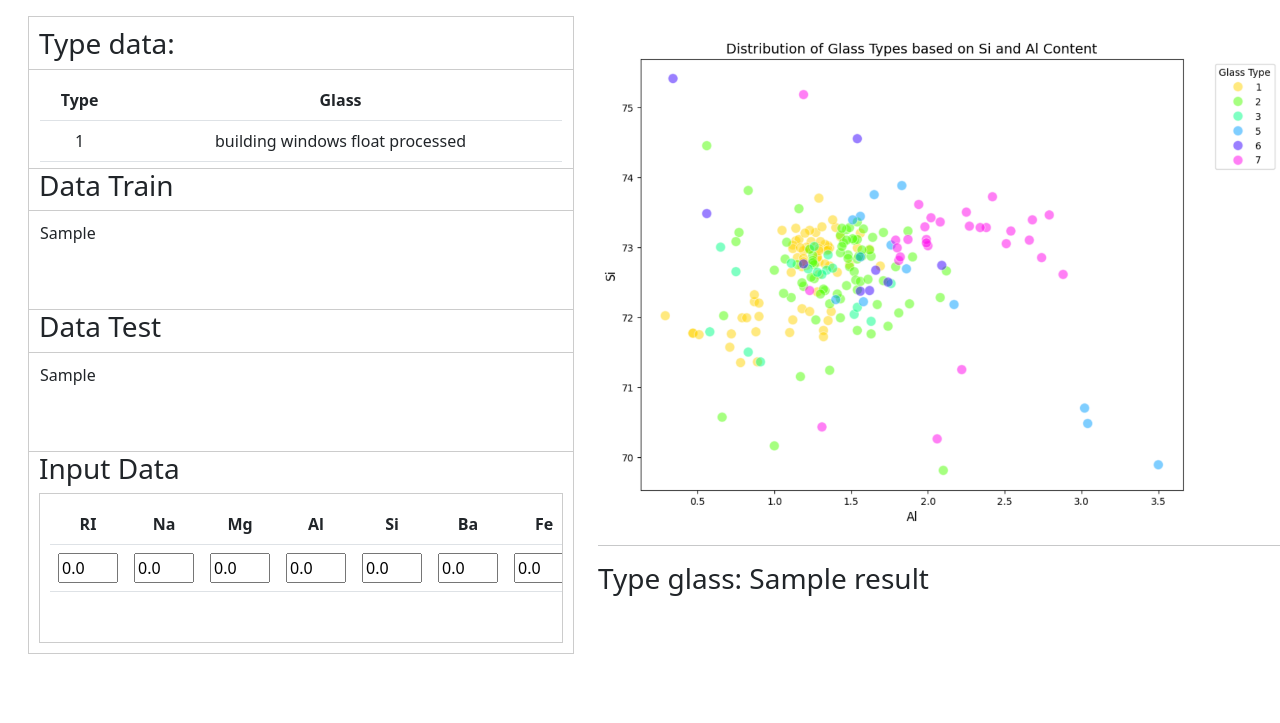
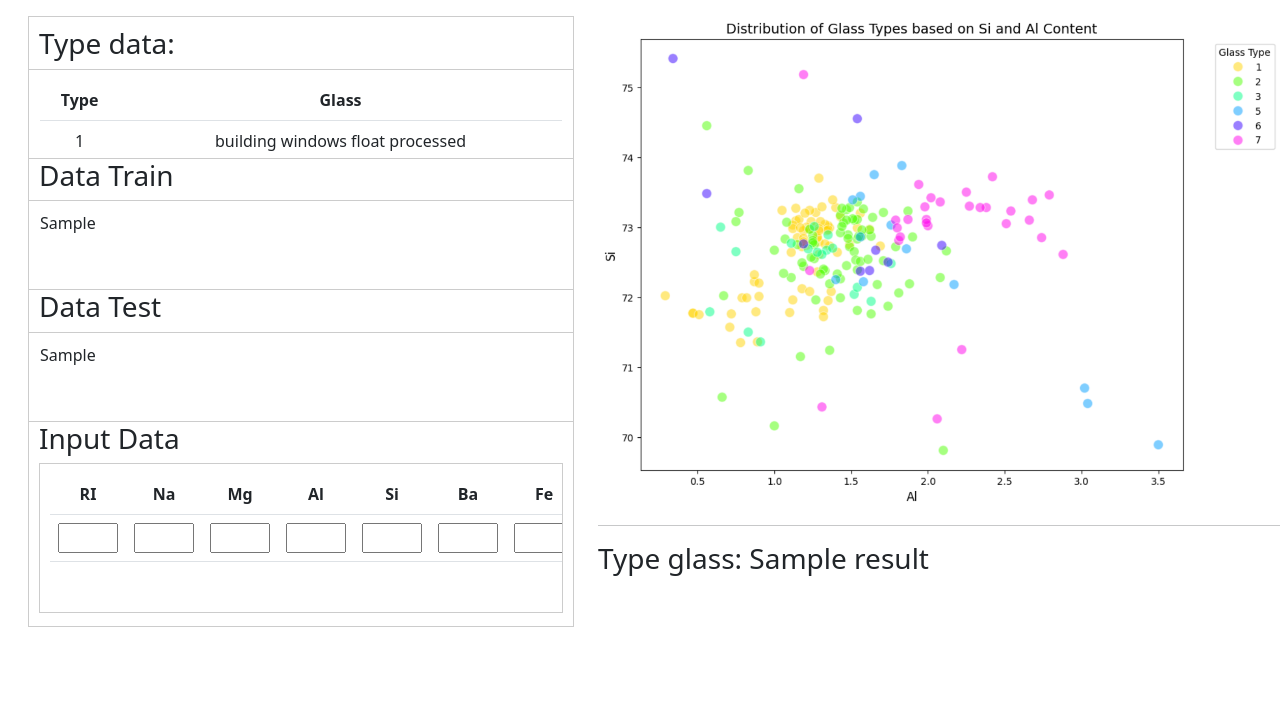
Before and after one commit to chuthimai/BTL-AI, a Flask app: template templates/knn.html in a window 1280 px wide. Shown: the part 50-773 px from the top of the page. Run offline with Flask 3, Linux system fonts and the light colour scheme; the template is opened without the code that fills it: most values are stand-ins (such as "Sample title", 1, 10 or a date in 2020).

Commit message:
cố định giá trị sau khi nhập knn và sửa kích thước thanh cuộn

```diff
--- a/main.py
+++ b/main.py
@@ -28,6 +28,8 @@ matrix = [
 ]
 
 heu = [6, 4, 4, 3, 4, 1, 1, 0, 0]
+
+knn_input = (0.0, 0.0, 0.0, 0.0, 0.0, 0.0, 0.0)
 
 @app.route('/')
 def home():
@@ -79,6 +81,7 @@ def ida_star():
 
 @app.route('/knn', methods=["POST", "GET"])
 def knn():
+    global knn_input
     train_data = pd.read_csv("./data/knn/train_data.csv")
     test_data = pd.read_csv("./data/knn/test_data.csv")
     result = [None]
@@ -89,7 +92,8 @@ def knn():
         # Load mô hình và scaler
         loaded_model = joblib.load('./data/knn/knn_model.pkl')
         loaded_scaler = joblib.load('./data/knn/scaler.pkl')
-        data_input = pd.DataFrame(data=[get_data_knn(request)], columns=cols)
+        knn_input = get_data_knn(request)
+        data_input = pd.DataFrame(data=[knn_input], columns=cols)
         data_input_scaled = loaded_scaler.transform(data_input)
         result = loaded_model.predict(data_input_scaled)
 
@@ -98,6 +102,7 @@ def knn():
         train_data=train_data.to_html(classes="table table-hover"),
         test_data=test_data.to_html(classes="table table-hover"),
         result=result[0],
+        knn_input=knn_input,
     )
 
 
--- a/static/styles/general_style.css
+++ b/static/styles/general_style.css
@@ -43,7 +43,7 @@ table {
 }
 
 .image {
-    padding-top: 20px;
+    padding-top: 0px;
 }
 
 .submit {
@@ -51,7 +51,7 @@ table {
 }
 
 .scrollable {
-    height: 100px;
+    height: 90px;
     overflow-y: scroll;
     border: 1px solid #ccc;
     padding: 10px;
--- a/templates/knn.html
+++ b/templates/knn.html
@@ -85,13 +85,13 @@
                                         <td class="label">Fe</td>
                                     </tr>
                                     <tr>
-                                        <td><input type="number" value="0.0" id="ri" step="any" name="ri" class="knn_input"></td>
-                                        <td><input type="number" value="0.0" id="na" step="any" name="na" class="knn_input"></td>
-                                        <td><input type="number" value="0.0" id="mg" step="any" name="mg" class="knn_input"></td>
-                                        <td><input type="number" value="0.0" id="al" step="any" name="al" class="knn_input"></td>
-                                        <td><input type="number" value="0.0" id="si" step="any" name="si" class="knn_input"></td>
-                                        <td><input type="number" value="0.0" id="ba" step="any" name="ba" class="knn_input"></td>
-                                        <td><input type="number" value="0.0" id="fe" step="any" name="fe" class="knn_input"></td>
+                                        <td><input type="number" value="{{ knn_input[0] }}" id="ri" step="any" name="ri" class="knn_input"></td>
+                                        <td><input type="number" value="{{ knn_input[1] }}" id="na" step="any" name="na" class="knn_input"></td>
+                                        <td><input type="number" value="{{ knn_input[2] }}" id="mg" step="any" name="mg" class="knn_input"></td>
+                                        <td><input type="number" value="{{ knn_input[3] }}" id="al" step="any" name="al" class="knn_input"></td>
+                                        <td><input type="number" value="{{ knn_input[4] }}" id="si" step="any" name="si" class="knn_input"></td>
+                                        <td><input type="number" value="{{ knn_input[5] }}" id="ba" step="any" name="ba" class="knn_input"></td>
+                                        <td><input type="number" value="{{ knn_input[6] }}" id="fe" step="any" name="fe" class="knn_input"></td>
 
                                     </tr>
                                 </table>
```
Also changed, not shown: static/images/ida_star.png.
